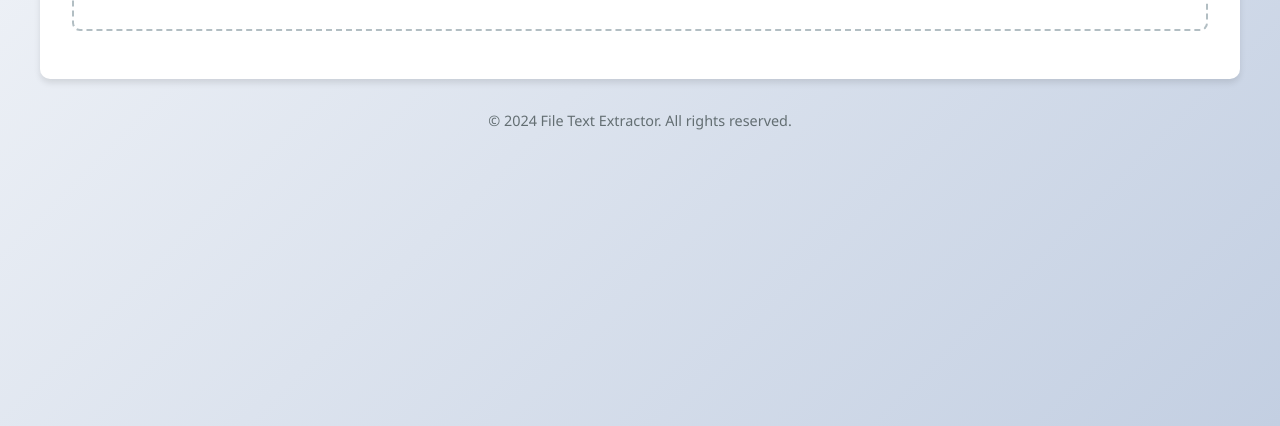
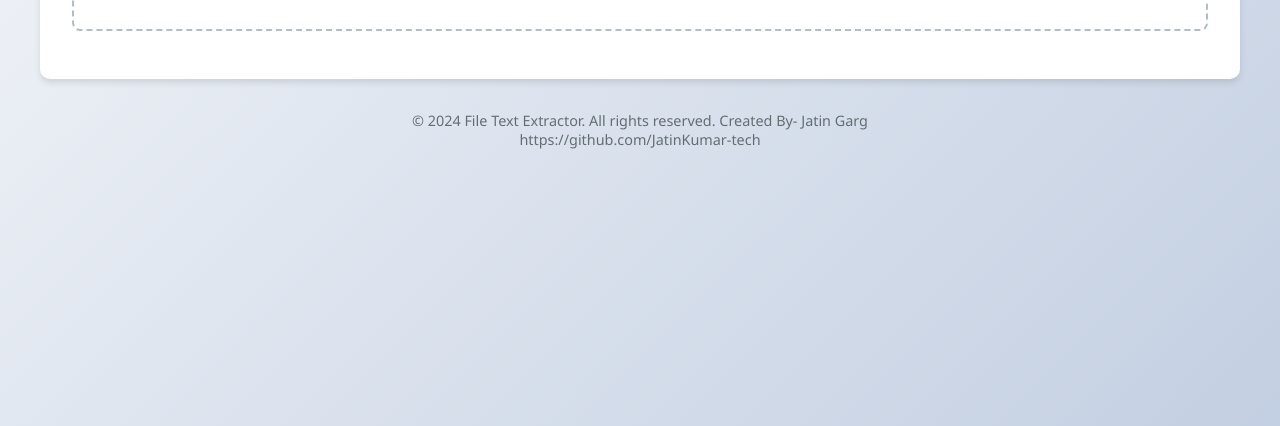
Before and after one commit to JatinKumar-tech/Pdf-converter, a plain HTML site: page index.html in a window 1280 px wide. Shown: the part 374-800 px from the top of the page. Drawn offline with Linux system fonts and the light colour scheme; a script that the page names is missing.

Commit message:
Update index.html

```diff
--- a/index.html
+++ b/index.html
@@ -186,7 +186,7 @@
         </main>
 
         <footer>
-            <p>© 2024 File Text Extractor. All rights reserved.</p>
+            <p>© 2024 File Text Extractor. All rights reserved. Created By- Jatin Garg <br/>https://github.com/JatinKumar-tech</p>
         </footer>
     </div>
 
```
